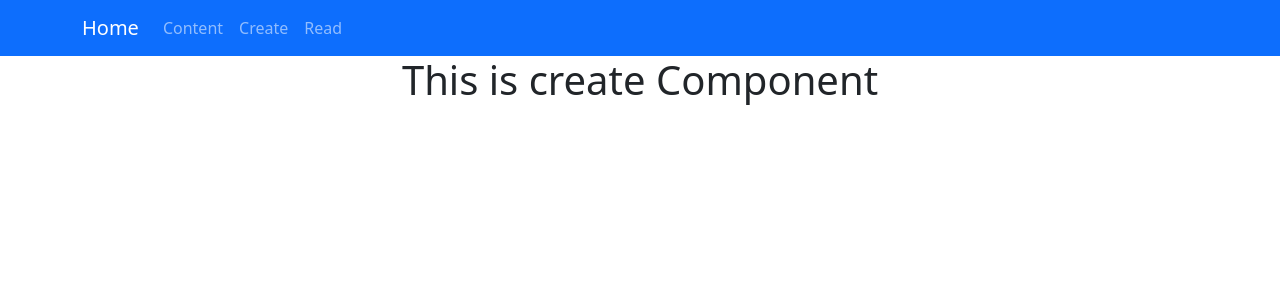
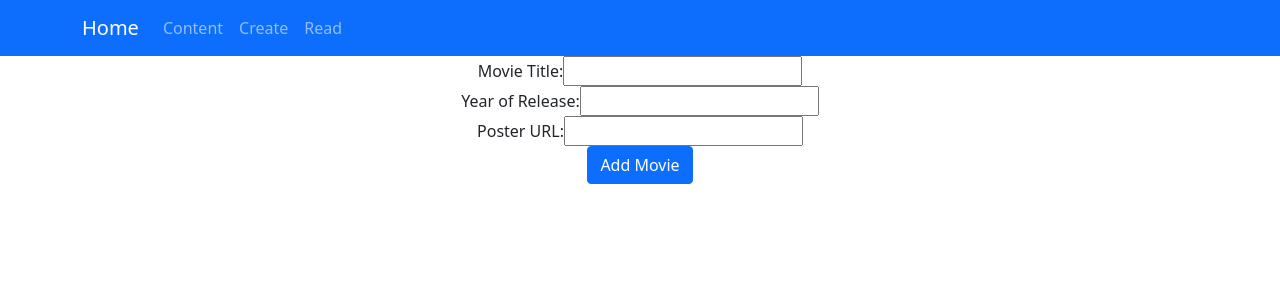
Before and after one commit to seanking8/Data_Rep_Project, a React (Create React App) app: page /Create in a window 1280 px wide. Shown: the top 300 px of the page. Built offline with nearby package versions, Linux system fonts and the light colour scheme.

Commit message:
Completed Lab Tasks

```diff
--- a/src/components/create.js
+++ b/src/components/create.js
@@ -4,10 +4,78 @@ import React, { Component } from 'react';
 // Will be displayed when Create is seleted in nav bar
 class Create extends Component {
 
+    constructor() {
+        //invoke parent constructor
+        super();
+
+        this.handleSubmit = this.handleSubmit.bind(this);
+        this.handleChangeTitle = this.handleChangeTitle.bind(this);
+        this.handleChangeYear = this.handleChangeYear.bind(this);
+        this.handleChangePoster = this.handleChangePoster.bind(this);
+
+        //initialise values set to blank
+        this.state = {
+            Title: '',
+            Year: '',
+            Poster: ''
+        }
+    }
+
+    handleChangeTitle(e) {
+        this.setState({
+            Title: e.target.value
+        })
+    }
+
+    handleChangeYear(e) {
+        this.setState({
+            Year: e.target.value
+        })
+    }
+
+    handleChangePoster(e) {
+        this.setState({
+            Poster: e.target.value
+        })
+    }
+
+    handleSubmit(e) {
+        e.preventDefault();
+        let success = this.state.Title+' has been added!\nYear: '+this.state.Year+'\nPoster URL: '+this.state.Poster;
+        alert(success)
+        console.log(success)
+    }
+
     render() {
         return (
             <div>
-                <h1>This is create Component</h1>
+                <form onSubmit={this.handleSubmit}>
+                    <div className="form-group row">
+                        <div className="col">
+                            <label>
+                                Movie Title:
+                                <input type="text" value={this.state.Title} onChange={this.handleChangeTitle} />
+                            </label>
+                        </div>
+                    </div>
+                    <div className="form-group row">
+                        <div className="col">
+                            <label>
+                                Year of Release:
+                                <input type="text" value={this.state.Year} onChange={this.handleChangeYear} />
+                            </label>
+                        </div>
+                    </div>
+                    <div className="form-group row">
+                        <div className="col">
+                            <label>
+                                Poster URL:
+                                <input type="text" value={this.state.Poster} onChange={this.handleChangePoster} />
+                            </label>
+                        </div>
+                    </div>
+                    <input type="submit" value="Add Movie" className="btn btn-primary" />
+                </form>
             </div>
         );
     }
```
